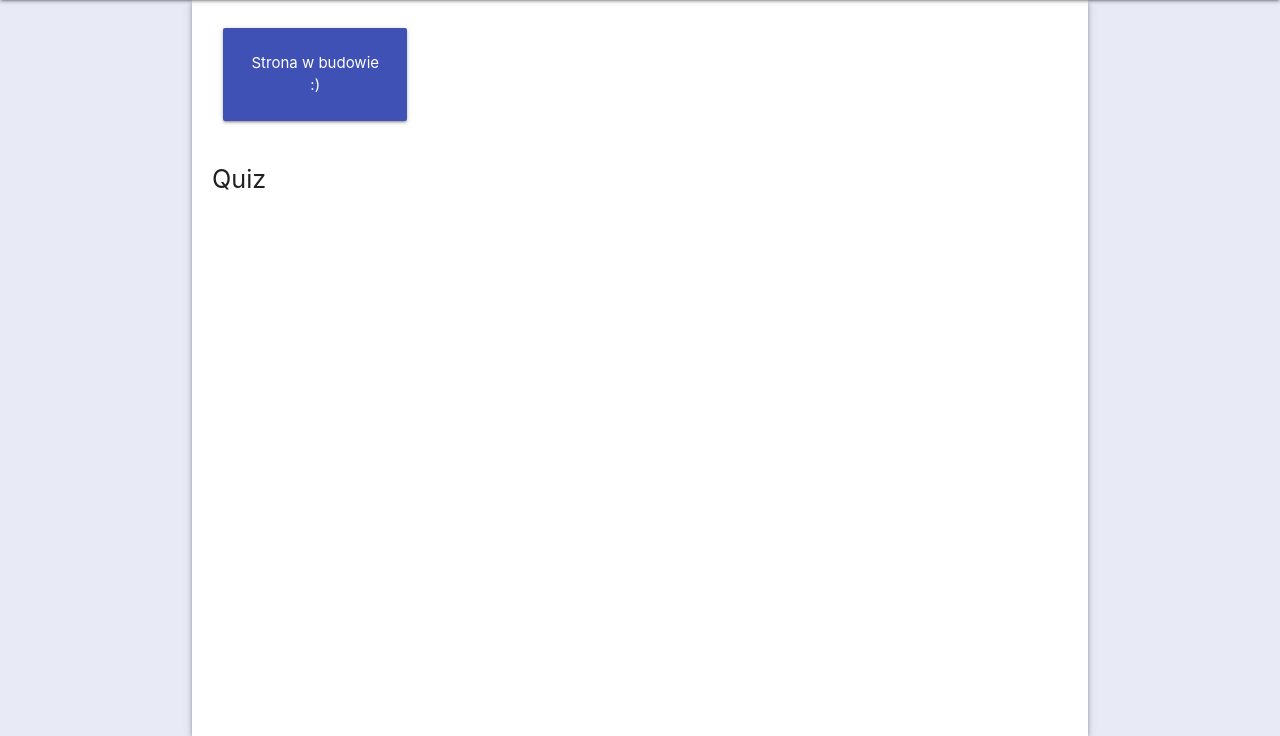
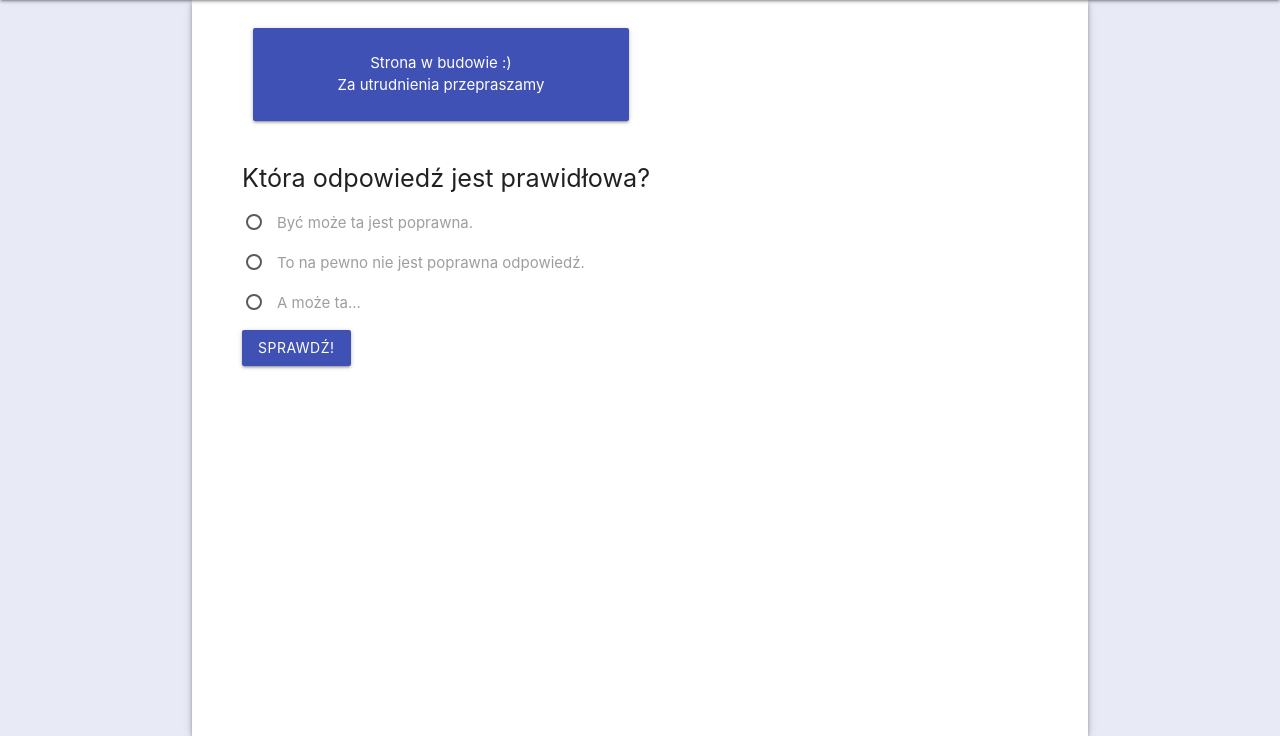
Before and after one commit to pawelduraj/wizualizacje-matematyki, a Flask app: page / in a window 1280 px wide. Shown: the part 64-800 px from the top of the page. Run offline with Flask 2, Linux system fonts and the light colour scheme.

Commit message:
Added script.js and simple quiz question

```diff
--- a/app.py
+++ b/app.py
@@ -5,17 +5,12 @@ app = Flask(__name__)
 
 @app.route('/')
 def index():
-    return render_template('index.html', content='Quiz')
+    return render_template('index.html', content='quiz')
 
 
-@app.route('/zagadnienie')
-def problem():
-    return render_template('index.html', content='Wybrane zagadnienie matematyczne')
-
-
-@app.route('/about')
-def about():
-    return render_template('index.html', content='O nas...')
+@app.route('/<content>')
+def page(content):
+    return render_template('index.html', content=content)
 
 
 if __name__ == '__main__':
--- a/static/script.js
+++ b/static/script.js
@@ -0,0 +1,9 @@
+function check(zadanie) {
+    // TODO funkcja sprawdzająca poprawność zadania
+    for (const element of document.getElementsByClassName(zadanie + '-correct')) {
+        element.style.color = 'green';
+    }
+    for (const element of document.getElementsByClassName(zadanie + '-incorrect')) {
+        element.style.color = 'red';
+    }
+}
--- a/static/style.css
+++ b/static/style.css
@@ -1,9 +1,18 @@
 body {
     background-color: #e8eaf6;
+}
+
+nav, .card-panel {
+    user-select: none;
 }
 
 #content {
     background-color: #ffffff;
     height: calc(100vh - 64px);
-    padding: 20px 50px 50px 20px;
+    padding: 20px 50px 20px 50px;
 }
+
+[type="radio"]:checked + span:after {
+    background-color: #3f51b5 !important;
+    border: 2px solid #3f51b5 !important;
+}
--- a/templates/index.html
+++ b/templates/index.html
@@ -3,13 +3,19 @@
 <head>
     <meta charset="UTF-8">
     <title>Wizualizacje Matematyki</title>
+
     <!-- Materialize CSS -->
     <link rel="stylesheet" href="https://cdnjs.cloudflare.com/ajax/libs/materialize/1.0.0/css/materialize.min.css">
     <script src="https://cdnjs.cloudflare.com/ajax/libs/materialize/1.0.0/js/materialize.min.js"></script>
+
     <!-- Optimize for mobile view -->
     <meta name="viewport" content="width=device-width, initial-scale=1.0"/>
+
     <!-- Stylesheet from static directory -->
     <link href="{{ url_for('static',filename='style.css') }}" rel="stylesheet" type="text/css">
+
+    <!-- Script from static directory -->
+    <script src="{{ url_for('static', filename='script.js') }}"></script>
 </head>
 <body>
 <div class="navbar-fixed">
@@ -18,7 +24,7 @@
             <a href="" class="brand-logo">MatWiz</a>
             <ul id="nav-mobile" class="right hide-on-med-and-down">
                 <li><a href="/">Quiz</a></li>
-            <li><a href="/zagadnienie">Zagadnienie</a></li>
+                <li><a href="/problem">Zagadnienie</a></li>
                 <li><a href="/about">O nas</a></li>
             </ul>
         </div>
@@ -26,13 +32,42 @@
 </div>
 <div id="content" class="container z-depth-2">
     <div class="row center">
-        <div class="col s12 m3">
+        <div class="col s12 m6">
             <div class="card-panel indigo">
-                <span class="white-text">Strona w budowie :)</span>
+                <span class="white-text">Strona w budowie :) <br> Za utrudnienia przepraszamy</span>
             </div>
         </div>
     </div>
-    <p class="flow-text">{{ content }}</p>
+    {% if content=='quiz' %}
+        <form action="#">
+            <h3 class="flow-text">Która odpowiedź jest prawidłowa?</h3>
+            <p>
+                <label>
+                    <input name="zad1" type="radio"/>
+                    <span class="zad1-incorrect">Być może ta jest poprawna.</span>
+                </label>
+            </p>
+            <p>
+                <label>
+                    <input name="zad1" type="radio"/>
+                    <span class="zad1-correct">To na pewno nie jest poprawna odpowiedź.</span>
+                </label>
+            </p>
+            <p>
+                <label>
+                    <input name="zad1" type="radio"/>
+                    <span class="zad1-incorrect">A może ta...</span>
+                </label>
+            </p>
+            <a class="waves-effect waves-light btn indigo" onclick="check('zad1')">Sprawdź!</a>
+        </form>
+    {% elif content=='problem' %}
+        <p class="flow-text">Wybrane zagadnienie matematyczne</p>
+    {% elif content=='about' %}
+        <p class="flow-text">O nas...</p>
+    {% else %}
+        <p class="flow-text">404 - Strona, którą szukasz nie istnieje :(</p>
+    {% endif %}
 </div>
 </body>
 </html>
```
Lines whose indentation alone changed are shown as unchanged.
